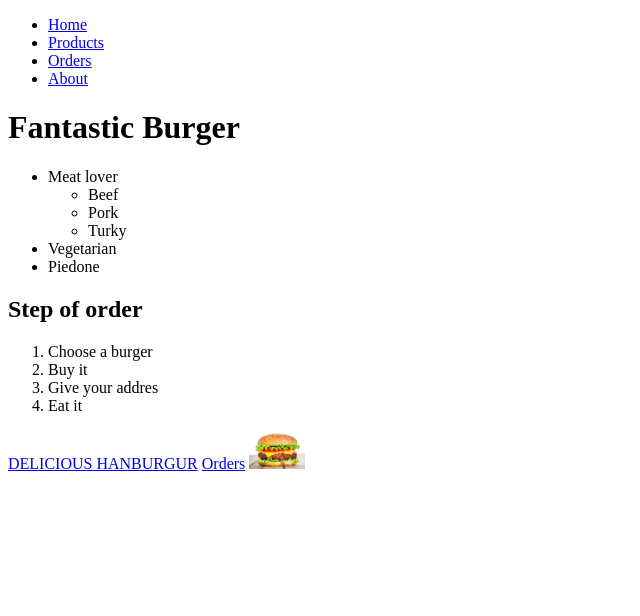
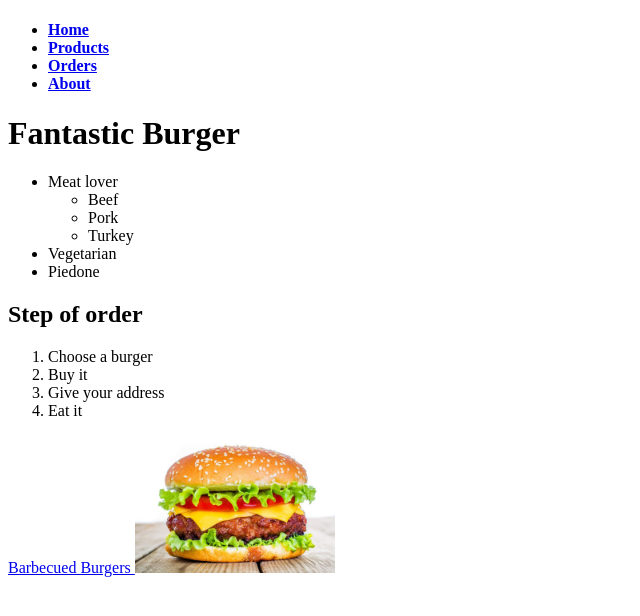
Before and after one commit to Weby1st/weby1st.github.io, a plain HTML site: page index.html in a window 1280 px wide. Shown: the whole page, without its empty margins (0-640 px from the left). Drawn offline with Linux system fonts and the light colour scheme.

Commit message:
Init page Practice02

```diff
--- a/index.html
+++ b/index.html
@@ -4,31 +4,27 @@
 <head>
     <meta charset="UTF-8">
     <meta name="viewport" content="width=device-width, initial-scale=1.0">
-    <title>Egy szuper oldal</title>
+    <title>My first page. Practice02</title>
 </head>
 
 <body>
-    <ul>
-        <li>
-            <a href="/">Home</a>
-        </li>
-        <li>
-            <a href="/pages/products.html">Products</a>
-        </li>
-        <li>
-            <a href="/pages/orders.html">Orders</a>
-        </li>
-        <li>
-            <a href="/about.html">About</a>
-        </li>
-    </ul>
-    <h1>Fantastic Burger</h1>
+    <h4>
+        <ul>
+            <li><a href="/index.html">Home</a></li>
+            <li><a href="/pages/products.html">Products</a></li>
+            <li><a href="/pages/orders.html">Orders</a></li>
+            <li><a href="/about.html">About</a></li>
+        </ul>
+    </h4>
+    <h1>
+        Fantastic Burger
+    </h1>
     <ul>
         <li>Meat lover
             <ul>
                 <li>Beef</li>
                 <li>Pork</li>
-                <li>Turky</li>
+                <li>Turkey</li>
             </ul>
         </li>
         <li>Vegetarian</li>
@@ -39,17 +35,16 @@
     <ol>
         <li>Choose a burger</li>
         <li>Buy it</li>
-        <li>Give your addres</li>
+        <li>Give your address</li>
         <li>Eat it</li>
     </ol>
 
-    <a href="https://ictclass91.wordpress.com/2017/07/19/delicious-hanburgur/">DELICIOUS HANBURGUR</a>
-
-    <a href="pages/orders.html">Orders</a>
-    <a target="blank" href="https://ictclass91.wordpress.com/2017/07/19/delicious-hanburgur/">
-        <img width="56" src="img/Burger.jpg" alt="Burger">
+    <a href="https://www.tasteofhome.com/recipes/barbecued-burgers/">
+        Barbecued Burgers
     </a>
-
+    <a target="blank" href="https://www.tasteofhome.com/recipes/barbecued-burgers/">
+        <img width="200" src="/img/Burger.jpg" alt="Burger">
+    </a>
 
 </body>
 
```
Also changed, not shown: about.html (+14 -19 lines), pages/orders.html (+10 -16 lines), pages/products.html (+10 -15 lines).
